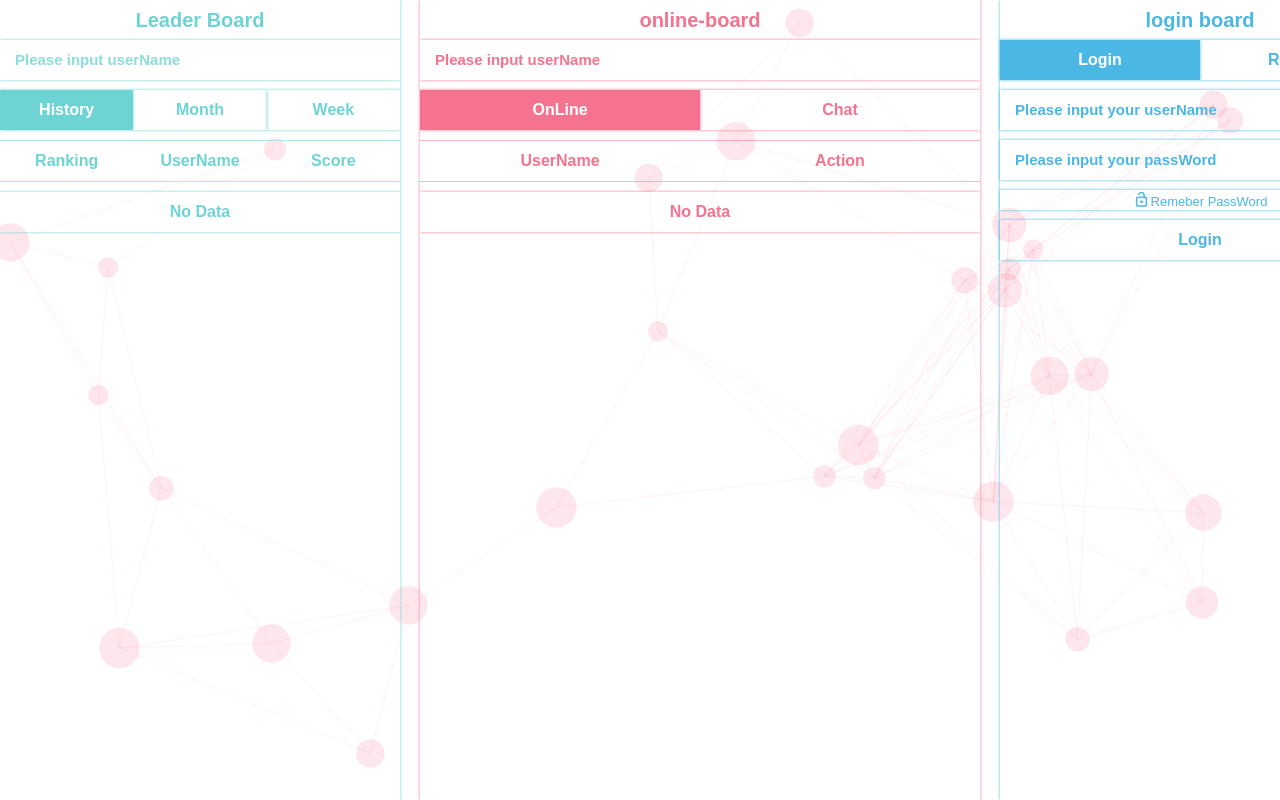
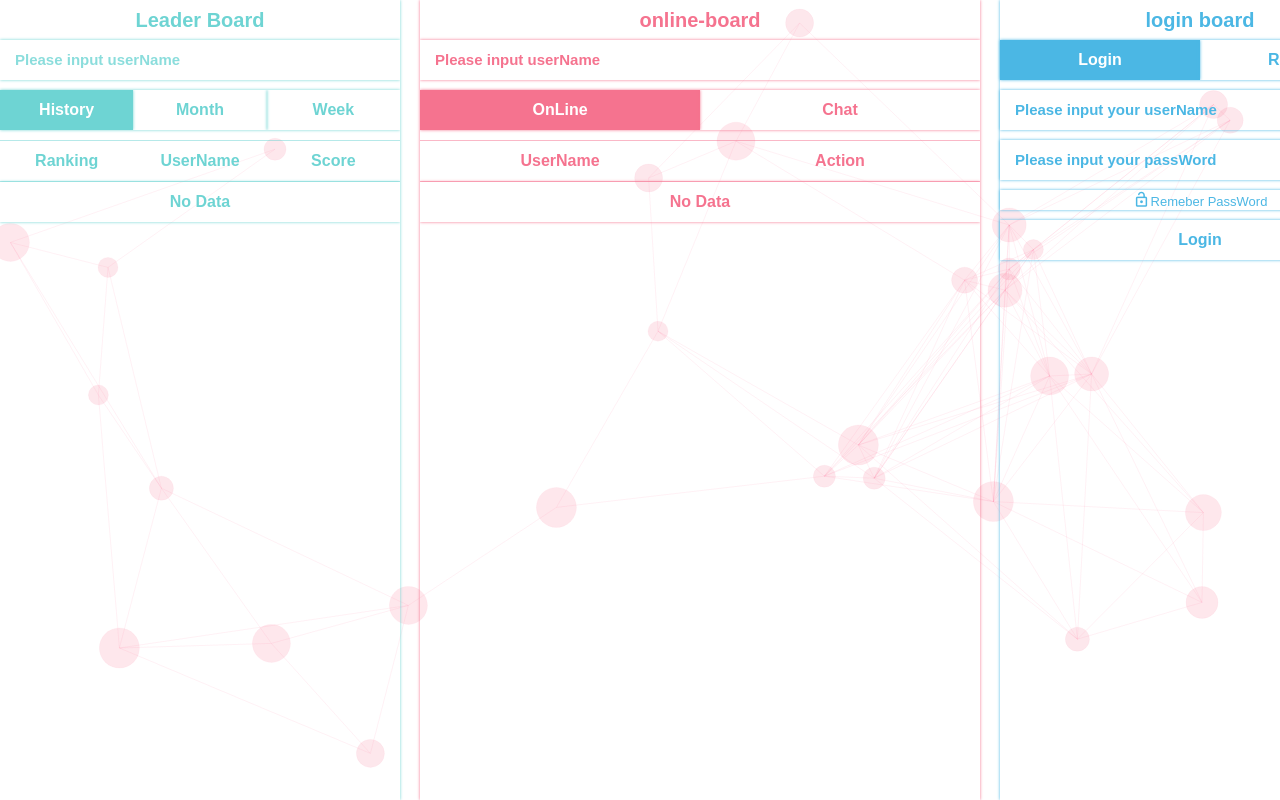
Before and after one commit to Mr-LiXianSheng/tetris, a Vue app: page / in a window 1280 px wide. Shown: the top 800 px of the page. Built offline with nearby package versions, Linux system fonts and the light colour scheme.

Commit message:
opptimization title style -- no title margin bottom

```diff
--- a/src/components/table/tableColumn.vue
+++ b/src/components/table/tableColumn.vue
@@ -60,7 +60,6 @@ export default {
     box-sizing: border-box;
     border-top: 1px solid fade(@main-color, 50);
     border-bottom: 1px solid fade(@main-color, 50);
-    margin-bottom: 10px;
   }
 
   .content-container {
```
